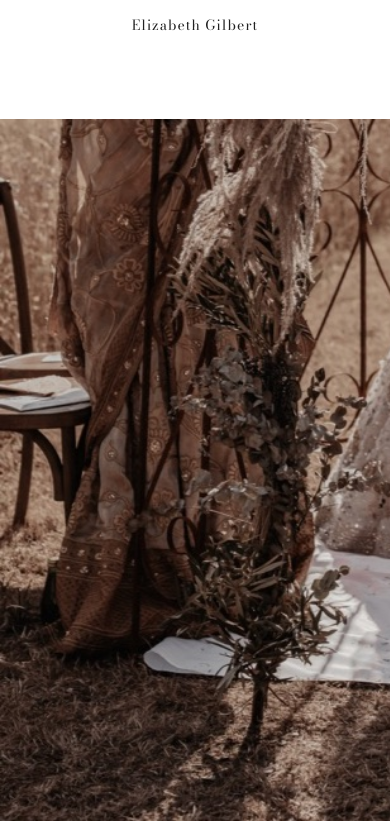
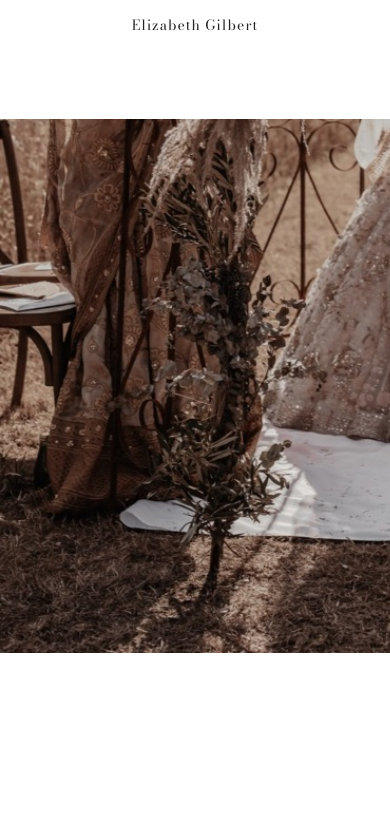
Before and after one commit to AlexandraGelniczky/Malvika_Ajay, a plain HTML site: page index.html in a window 390 px wide. Shown: the part 3725-4564 px from the top of the page. Drawn offline with nearby package versions, Linux system fonts and the light colour scheme.

Commit message:
Update style.css

```diff
--- a/style.css
+++ b/style.css
@@ -363,13 +363,21 @@ a:hover{
 /* <===================HANDS===================> */
 
 .hands{
-    height: 120vh;
-    width: 100%;
+    height: 100vh;
+    width: 100vw;
     background-image: url('images/coupleflower.jpeg');
     background-size: cover;
-    background-position-y: center;
+    background-position: absolute;
+    background-repeat: no-repeat;
+    margin-top: 0px;
     background-attachment: fixed;
-    background-repeat: no-repeat;
+    overflow-x: hidden
+}
+
+@media (max-width: 767px) {
+  .parallax1 {
+    background-attachment: scroll;
+  }
 }
 
     /* <===================STAY===================> */
```
